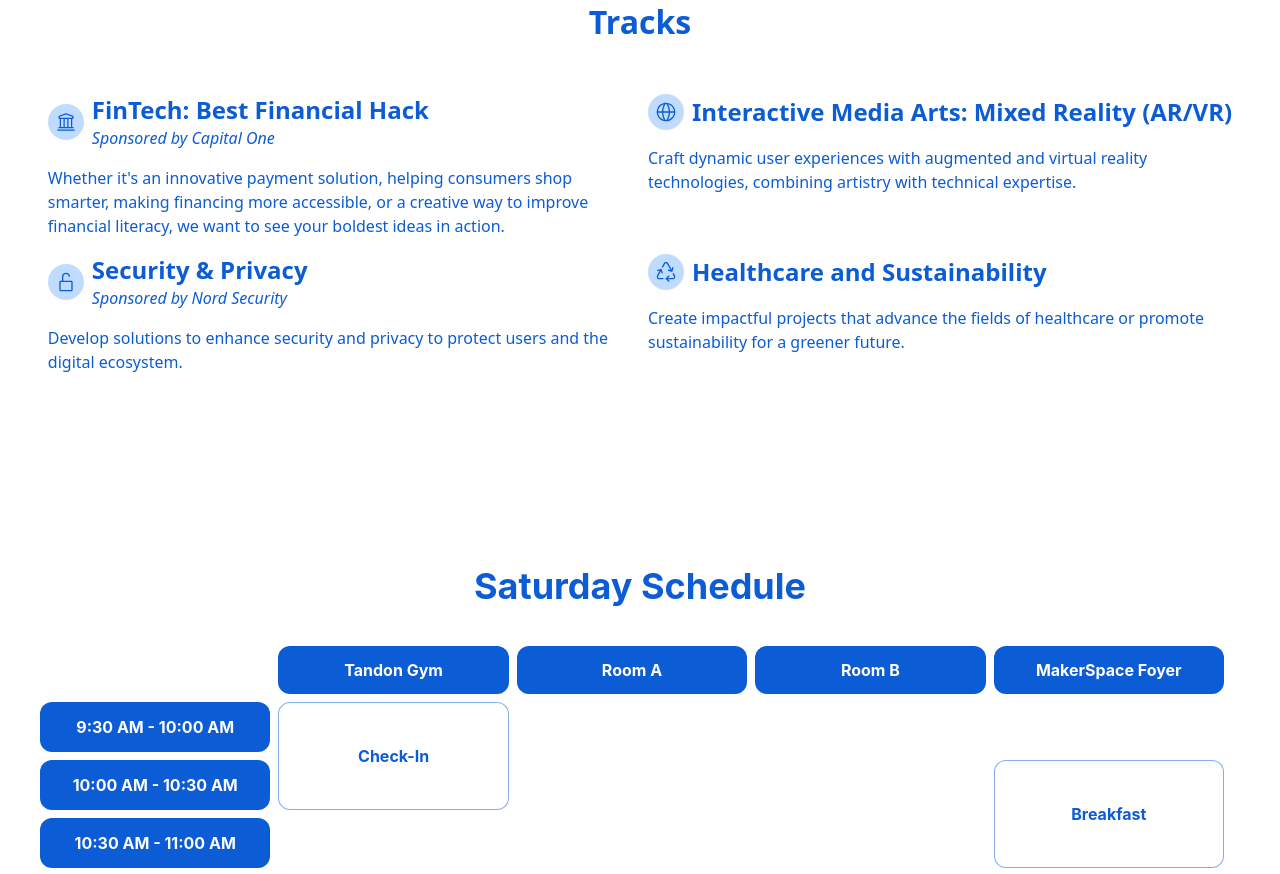
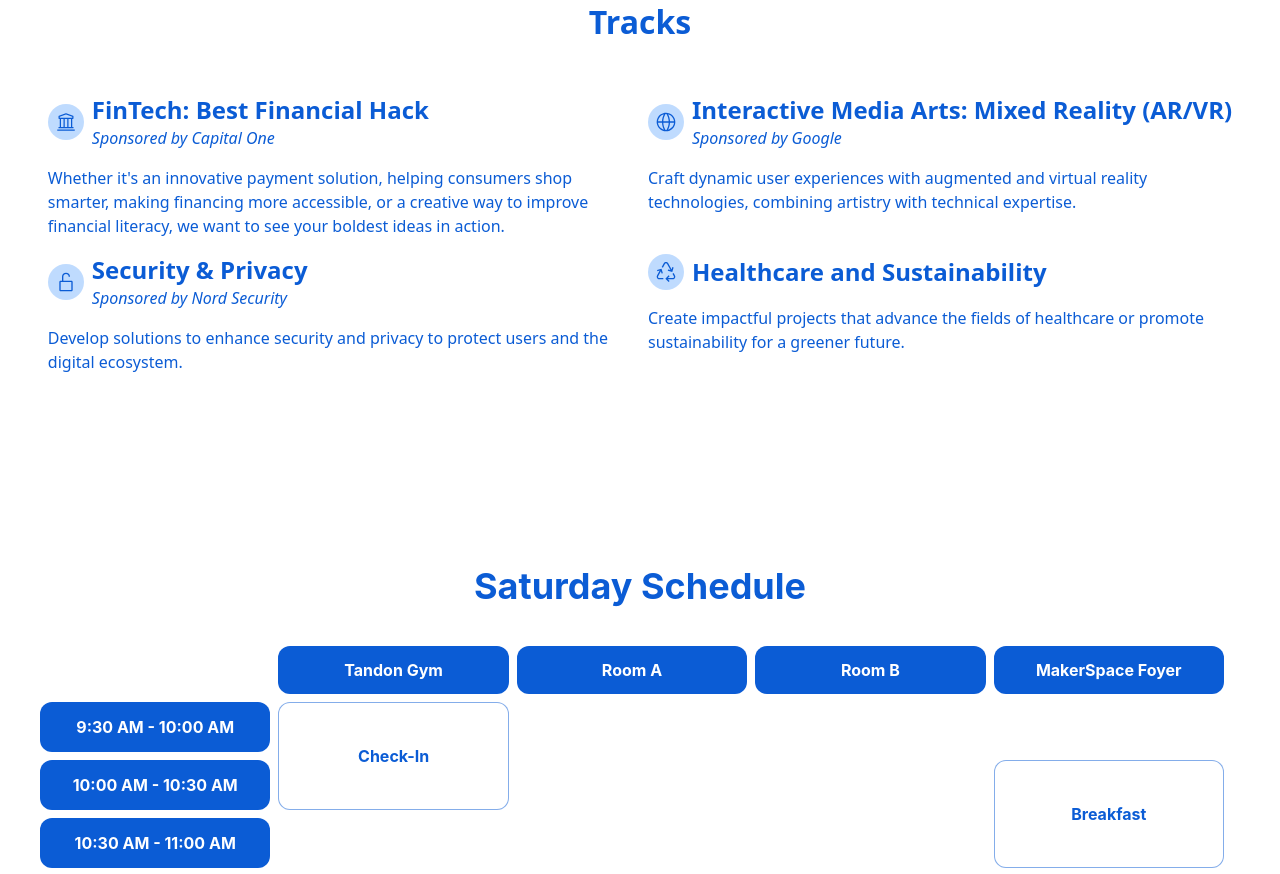
Before and after one commit to hacknyu/HackNYU-2025, a React (Vite) app: page / in a window 1280 px wide. Shown: the part 1440-2314 px from the top of the page. Built offline with nearby package versions, Linux system fonts and the light colour scheme.

Commit message:
ima track sponsored by google

```diff
--- a/src/sections/tracks/Tracks.jsx
+++ b/src/sections/tracks/Tracks.jsx
@@ -13,6 +13,7 @@ const tracksData = [
   },
   {
     title: "Interactive Media Arts: Mixed Reality (AR/VR)",
+    subtitle: "Sponsored by Google",
     description:
       "Craft dynamic user experiences with augmented and virtual reality technologies, combining artistry with technical expertise.",
     Icon: InternetIcon,
```
